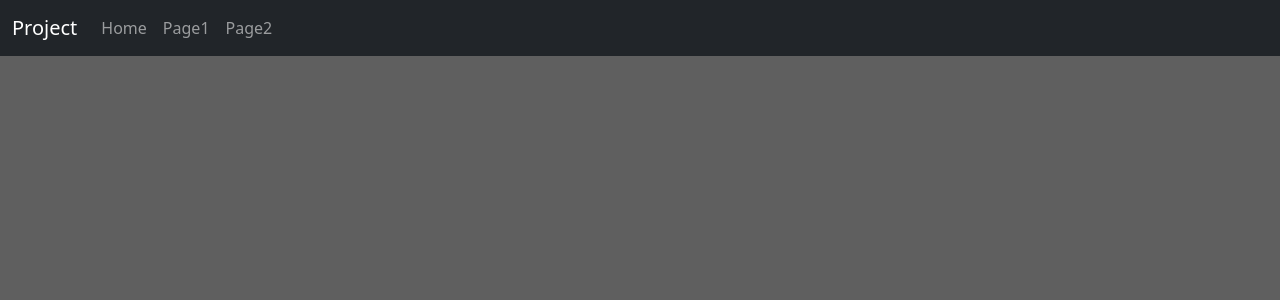
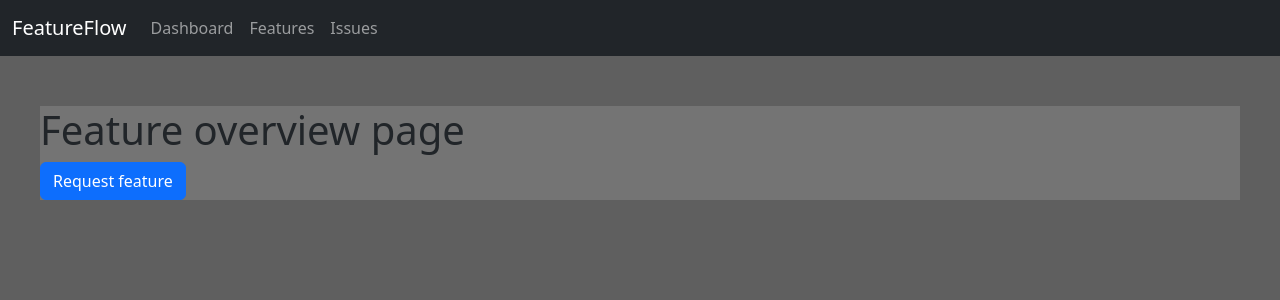
Before and after one commit to bendik-bruun-olsen/featureflow-frontend, a React (Vite) app: page /features in a window 1280 px wide. Shown: the top 300 px of the page. Built offline with nearby package versions, Linux system fonts and the light colour scheme.

Commit message:
added basic pages

```diff
--- a/src/App.jsx
+++ b/src/App.jsx
@@ -1,9 +1,10 @@
 // import './App.css'
 
 import { BrowserRouter, Route, Routes } from "react-router-dom"
-import HomePage from "./pages/HomePage/HomePage"
-import Page1 from "./pages/Page1/Page1"
-import Page2 from "./pages/Page2/Page2"
+import HomePage from "./pages/DashboardPage/DashboardPage"
+import FeatureRequestPage from "./pages/FeatureRequestPage/FeatureRequestPage"
+import FeatureOverviewPage from "./pages/FeatureOverviewPage/FeatureOverviewPage"
+import IssuePage from "./pages/IssuePage/IssuePage"
 import Navbar from "./components/Navbar"
 
 function App() {
@@ -14,8 +15,9 @@ function App() {
     <main>
       <Routes>
         <Route path="/" element={<HomePage/>}/>
-        <Route path="/page1" element={<Page1/>}/>
-        <Route path="/page2" element={<Page2/>}/>
+        <Route path="/features" element={<FeatureOverviewPage/>}/>
+        <Route path="/request-feature" element={<FeatureRequestPage/>}/>
+        <Route path="/issues" element={<IssuePage/>}/>
       </Routes>
     </main>
     </BrowserRouter>
--- a/src/components/Navbar.jsx
+++ b/src/components/Navbar.jsx
@@ -4,7 +4,7 @@ export default function Navbar() {
     return (
         <nav className="navbar navbar-expand-lg navbar-dark bg-dark">
                 <div className="container-fluid">
-                    <Link className="navbar-brand" to="/">Project</Link>
+                    <Link className="navbar-brand" to="/">FeatureFlow</Link>
                     <button
                         className="navbar-toggler"
                         type="button"
@@ -19,13 +19,13 @@ export default function Navbar() {
                     <div className="collapse navbar-collapse" id="navbarNav">
                         <ul className="navbar-nav">
                             <li className="nav-item">
-                                <Link className="nav-link" to="/">Home</Link>
+                                <Link className="nav-link" to="/">Dashboard</Link>
                             </li>
                             <li className="nav-item">
-                                <Link className="nav-link" to="/page1">Page1</Link>
+                                <Link className="nav-link" to="/features">Features</Link>
                             </li>
                             <li className="nav-item">
-                                <Link className="nav-link" to="/page2">Page2</Link>
+                                <Link className="nav-link" to="/issues">Issues</Link>
                             </li>
                         </ul>
                     </div>
--- a/src/pages/HomePage/HomePage.jsx
+++ b/src/pages/DashboardPage/DashboardPage.jsx
@@ -1,6 +1,6 @@
 import { useState } from "react";
 
-export default function HomePage() {
+export default function DashboardPage() {
     const [inputValue, setInputValue] = useState("")
     const [postValue, setPostValue] = useState({
         firstName: "",
--- /dev/null
+++ b/src/pages/FeatureOverviewPage/FeatureOverviewPage.jsx
@@ -0,0 +1,16 @@
+import { useNavigate } from "react-router-dom"
+
+export default function FeatureOverviewPage() {
+    const navigate = useNavigate();
+
+    const handleRequest = () => {
+        navigate("/request-feature")
+    }
+
+    return (
+        <>
+        <h1>Feature overview page</h1>
+        <button onClick={handleRequest} className="btn btn-primary">Request feature</button>
+        </>
+    )
+}
--- /dev/null
+++ b/src/pages/FeatureRequestPage/FeatureRequestPage.jsx
@@ -0,0 +1,15 @@
+import { useNavigate } from "react-router-dom"
+
+export default function FeatureRequestPage() {
+    const navigate = useNavigate();
+
+    const onClickRequest = () => {
+
+    }
+
+    return (
+        <>
+        <h1>Feature request page</h1>
+        </>
+    )
+}
--- /dev/null
+++ b/src/pages/IssuePage/IssuePage.jsx
@@ -0,0 +1,5 @@
+export default function IssuePage() {
+    return (
+        <h1>Issue page</h1>
+    )
+}
--- a/src/pages/Page1/Page1.jsx
+++ /dev/null
@@ -1,5 +0,0 @@
-export default function Page1() {
-    return (
-        <h1>Page 1</h1>
-    )
-}
--- a/src/pages/Page2/Page2.jsx
+++ /dev/null
@@ -1,5 +0,0 @@
-export default function Page2() {
-    return (
-        <h1>Page 2</h1>
-    )
-}
```
